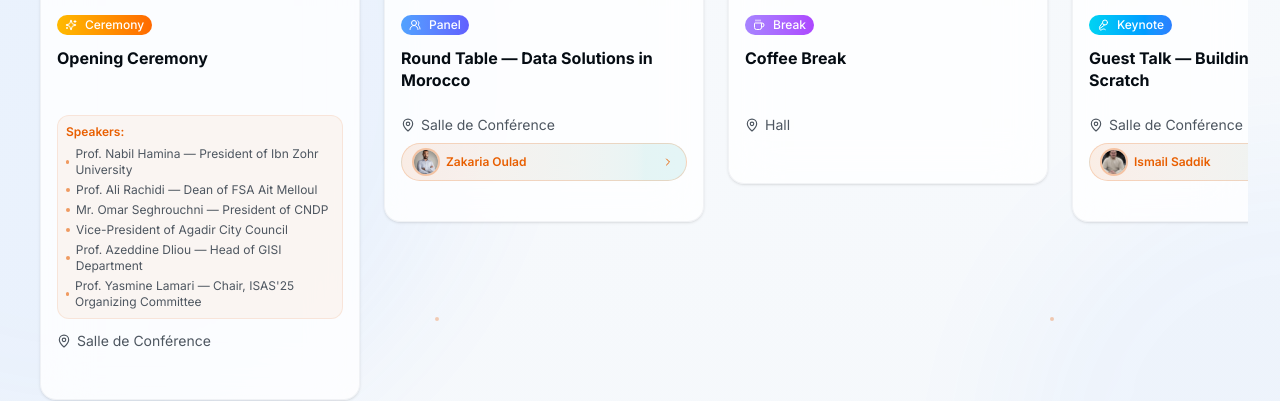
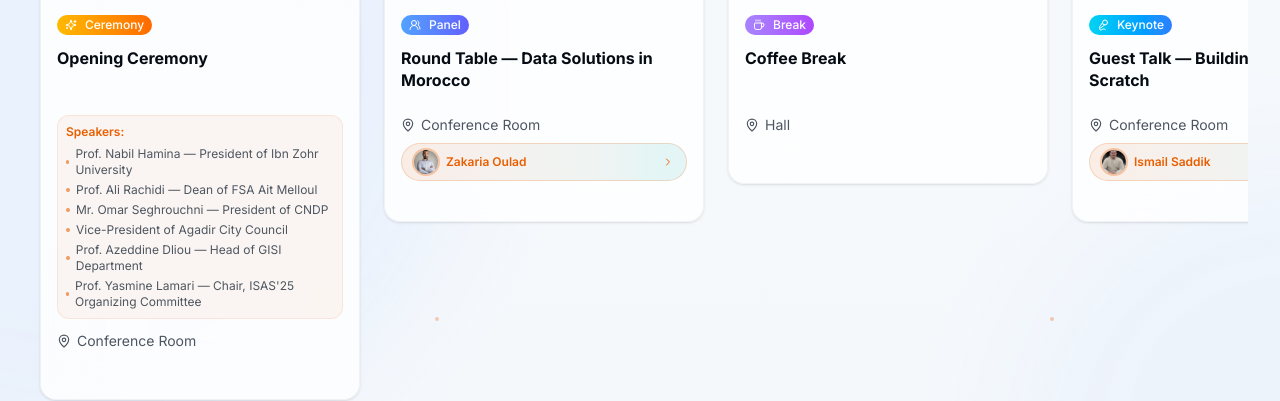
Before and after one commit to mouadassargual/isasfsaam, a Next.js app: page / in a window 1280 px wide. Shown: the part 6025-6426 px from the top of the page. Built offline with nearby package versions, Linux system fonts and the light colour scheme.

Commit message:
Add EN/FR translations for room names: Conference Room / Salle de Conférence, Multipurpose Room / Salle Polyvalente

```diff
--- a/components/schedule.tsx
+++ b/components/schedule.tsx
@@ -43,11 +43,11 @@ const scheduleData = [
     theme: "Opening & Data Solutions", themeFr: "Ouverture & Solutions Data",
     emoji: "🚀", gradient: "from-blue-500 via-blue-600 to-cyan-500", bgGlow: "bg-blue-500/20",
     events: [
-      { time: "09:30 - 10:00", titleEn: "Opening Ceremony", titleFr: "Cérémonie d'ouverture", type: "ceremony", location: "Salle de Conférence", icon: "🎤", openingSpeakers: ["Prof. Nabil Hamina — President of Ibn Zohr University", "Prof. Ali Rachidi — Dean of FSA Ait Melloul", "Mr. Omar Seghrouchni — President of CNDP", "Vice-President of Agadir City Council", "Prof. Azeddine Dliou — Head of GISI Department", "Prof. Yasmine Lamari — Chair, ISAS'25 Organizing Committee"] },
-      { time: "10:00 - 11:00", titleEn: "Round Table — Data Solutions in Morocco", titleFr: "Table Ronde — Solutions Data au Maroc", speaker: "Zakaria Oulad", type: "conference", location: "Salle de Conférence", icon: "🗣️" },
-      { time: "11:00 - 11:30", titleEn: "Coffee Break", titleFr: "Pause Café", type: "networking", location: "Hall", icon: "☕" },
-      { time: "11:30 - 12:30", titleEn: "Guest Talk — Building a Project from Scratch", titleFr: "Conférence — Construire un projet de zéro", speaker: "Ismail Saddik", type: "keynote", location: "Salle de Conférence", icon: "💡" },
-      { time: "14:00 - 17:00", titleEn: "Workshop — From Business Needs to Smart Solutions", titleFr: "Atelier — Des besoins métiers aux solutions intelligentes", speaker: "Zakaria Oulad & CNDP", type: "workshop", location: "Salle Polyvalente", icon: "🔧" },
+      { time: "09:30 - 10:00", titleEn: "Opening Ceremony", titleFr: "Cérémonie d'ouverture", type: "ceremony", locationEn: "Conference Room", locationFr: "Salle de Conférence", icon: "🎤", openingSpeakers: ["Prof. Nabil Hamina — President of Ibn Zohr University", "Prof. Ali Rachidi — Dean of FSA Ait Melloul", "Mr. Omar Seghrouchni — President of CNDP", "Vice-President of Agadir City Council", "Prof. Azeddine Dliou — Head of GISI Department", "Prof. Yasmine Lamari — Chair, ISAS'25 Organizing Committee"] },
+      { time: "10:00 - 11:00", titleEn: "Round Table — Data Solutions in Morocco", titleFr: "Table Ronde — Solutions Data au Maroc", speaker: "Zakaria Oulad", type: "conference", locationEn: "Conference Room", locationFr: "Salle de Conférence", icon: "🗣️" },
+      { time: "11:00 - 11:30", titleEn: "Coffee Break", titleFr: "Pause Café", type: "networking", locationEn: "Hall", locationFr: "Hall", icon: "☕" },
+      { time: "11:30 - 12:30", titleEn: "Guest Talk — Building a Project from Scratch", titleFr: "Conférence — Construire un projet de zéro", speaker: "Ismail Saddik", type: "keynote", locationEn: "Conference Room", locationFr: "Salle de Conférence", icon: "💡" },
+      { time: "14:00 - 17:00", titleEn: "Workshop — From Business Needs to Smart Solutions", titleFr: "Atelier — Des besoins métiers aux solutions intelligentes", speaker: "Zakaria Oulad & CNDP", type: "workshop", locationEn: "Multipurpose Room", locationFr: "Salle Polyvalente", icon: "🔧" },
     ],
   },
   {
@@ -55,10 +55,10 @@ const scheduleData = [
     theme: "Agri-AI & Industrial Solutions", themeFr: "Agri-IA & Solutions Industrielles",
     emoji: "🤖", gradient: "from-violet-500 via-purple-600 to-fuchsia-500", bgGlow: "bg-violet-500/20",
     events: [
-      { time: "10:00 - 11:00", titleEn: "Agri-AI: Digital Solutions for Agriculture", titleFr: "Agri-IA : Solutions numériques pour l'agriculture", speaker: "Prof. El Mehdi Cherrat", type: "keynote", location: "Salle de Conférence", icon: "🌿" },
-      { time: "11:00 - 11:15", titleEn: "Break & Speed Networking", titleFr: "Pause & Speed Networking", type: "networking", location: "Hall", icon: "☕" },
-      { time: "11:15 - 12:45", titleEn: "Industrial Smart Solutions", titleFr: "Solutions Industrielles Intelligentes", speaker: "Mohamed El Habib Abaakil", type: "keynote", location: "Salle de Conférence", icon: "🏭" },
-      { time: "14:00 - 17:00", titleEn: "Workshop — Co-Creating Smart Solutions", titleFr: "Atelier — Co-création de solutions intelligentes", speaker: "Mohamed El Habib Abaakil", type: "workshop", location: "Salle Polyvalente", icon: "🤝" },
+      { time: "10:00 - 11:00", titleEn: "Agri-AI: Digital Solutions for Agriculture", titleFr: "Agri-IA : Solutions numériques pour l'agriculture", speaker: "Prof. El Mehdi Cherrat", type: "keynote", locationEn: "Conference Room", locationFr: "Salle de Conférence", icon: "🌿" },
+      { time: "11:00 - 11:15", titleEn: "Break & Speed Networking", titleFr: "Pause & Speed Networking", type: "networking", locationEn: "Hall", locationFr: "Hall", icon: "☕" },
+      { time: "11:15 - 12:45", titleEn: "Industrial Smart Solutions", titleFr: "Solutions Industrielles Intelligentes", speaker: "Mohamed El Habib Abaakil", type: "keynote", locationEn: "Conference Room", locationFr: "Salle de Conférence", icon: "🏭" },
+      { time: "14:00 - 17:00", titleEn: "Workshop — Co-Creating Smart Solutions", titleFr: "Atelier — Co-création de solutions intelligentes", speaker: "Mohamed El Habib Abaakil", type: "workshop", locationEn: "Multipurpose Room", locationFr: "Salle Polyvalente", icon: "🤝" },
     ],
   },
   {
@@ -66,10 +66,10 @@ const scheduleData = [
     theme: "ADAS & BIM/VR", themeFr: "ADAS & BIM/VR",
     emoji: "🚗", gradient: "from-emerald-500 via-green-600 to-teal-500", bgGlow: "bg-emerald-500/20",
     events: [
-      { time: "10:00 - 11:00", titleEn: "Engineering ADAS: A Gateway to Vehicle Autonomy", titleFr: "Ingénierie ADAS : Vers l'autonomie véhiculaire", speaker: "Zakaria El Khadiri", type: "keynote", location: "Salle de Conférence", icon: "🚙" },
-      { time: "11:00 - 11:15", titleEn: "Break & Speed Networking", titleFr: "Pause & Speed Networking", type: "networking", location: "Hall", icon: "☕" },
-      { time: "11:15 - 12:45", titleEn: "Building Information Modeling (BIM) & Virtual Reality", titleFr: "BIM & Réalité Virtuelle", speaker: "Ismail Khoubbaz", type: "keynote", location: "Salle de Conférence", icon: "🥽" },
-      { time: "14:00 - 17:00", titleEn: "Workshop — BIM Design and VR Exploration", titleFr: "Atelier — Conception BIM et exploration VR", speaker: "Ismail Khoubbaz", type: "workshop", location: "Salle Polyvalente", icon: "🎮" },
+      { time: "10:00 - 11:00", titleEn: "Engineering ADAS: A Gateway to Vehicle Autonomy", titleFr: "Ingénierie ADAS : Vers l'autonomie véhiculaire", speaker: "Zakaria El Khadiri", type: "keynote", locationEn: "Conference Room", locationFr: "Salle de Conférence", icon: "🚙" },
+      { time: "11:00 - 11:15", titleEn: "Break & Speed Networking", titleFr: "Pause & Speed Networking", type: "networking", locationEn: "Hall", locationFr: "Hall", icon: "☕" },
+      { time: "11:15 - 12:45", titleEn: "Building Information Modeling (BIM) & Virtual Reality", titleFr: "BIM & Réalité Virtuelle", speaker: "Ismail Khoubbaz", type: "keynote", locationEn: "Conference Room", locationFr: "Salle de Conférence", icon: "🥽" },
+      { time: "14:00 - 17:00", titleEn: "Workshop — BIM Design and VR Exploration", titleFr: "Atelier — Conception BIM et exploration VR", speaker: "Ismail Khoubbaz", type: "workshop", locationEn: "Multipurpose Room", locationFr: "Salle Polyvalente", icon: "🎮" },
     ],
   },
   {
@@ -77,10 +77,10 @@ const scheduleData = [
     theme: "Precision Agriculture & Data", themeFr: "Agriculture de Précision & Data",
     emoji: "🌾", gradient: "from-orange-500 via-amber-600 to-yellow-500", bgGlow: "bg-orange-500/20",
     events: [
-      { time: "10:00 - 11:00", titleEn: "Precision Agriculture: Robotics, Sensors, Drones & Innovations", titleFr: "Agriculture de précision : Robotique, Capteurs, Drones & Innovations", speaker: "Prof. Amine Saddik", type: "keynote", location: "Salle de Conférence", icon: "🌱" },
-      { time: "11:00 - 11:15", titleEn: "Break & Speed Networking", titleFr: "Pause & Speed Networking", type: "networking", location: "Hall", icon: "☕" },
-      { time: "11:15 - 12:45", titleEn: "Precision Guidance for Optimal Crop Protection", titleFr: "Guidage de précision pour la protection optimale des cultures", speaker: "Rachid Bouharroud", type: "keynote", location: "Salle de Conférence", icon: "🎯" },
-      { time: "14:00 - 17:00", titleEn: "Workshop — Building a Modern Open-Source Data Pipeline", titleFr: "Atelier — Pipeline de données open-source moderne", speaker: "Nabil Ayoub & Anas Bennis", type: "workshop", location: "Salle Polyvalente", icon: "📊" },
+      { time: "10:00 - 11:00", titleEn: "Precision Agriculture: Robotics, Sensors, Drones & Innovations", titleFr: "Agriculture de précision : Robotique, Capteurs, Drones & Innovations", speaker: "Prof. Amine Saddik", type: "keynote", locationEn: "Conference Room", locationFr: "Salle de Conférence", icon: "🌱" },
+      { time: "11:00 - 11:15", titleEn: "Break & Speed Networking", titleFr: "Pause & Speed Networking", type: "networking", locationEn: "Hall", locationFr: "Hall", icon: "☕" },
+      { time: "11:15 - 12:45", titleEn: "Precision Guidance for Optimal Crop Protection", titleFr: "Guidage de précision pour la protection optimale des cultures", speaker: "Rachid Bouharroud", type: "keynote", locationEn: "Conference Room", locationFr: "Salle de Conférence", icon: "🎯" },
+      { time: "14:00 - 17:00", titleEn: "Workshop — Building a Modern Open-Source Data Pipeline", titleFr: "Atelier — Pipeline de données open-source moderne", speaker: "Nabil Ayoub & Anas Bennis", type: "workshop", locationEn: "Multipurpose Room", locationFr: "Salle Polyvalente", icon: "📊" },
     ],
   },
   {
@@ -88,8 +88,8 @@ const scheduleData = [
     theme: "Business Model & Strategy", themeFr: "Business Model & Stratégie",
     emoji: "💼", gradient: "from-rose-500 via-pink-600 to-red-500", bgGlow: "bg-rose-500/20",
     events: [
-      { time: "10:00 - 12:45", titleEn: "Business Model Strategies and Go-to-Market Approaches for Intelligent Solutions", titleFr: "Stratégies Business Model et Go-to-Market pour les solutions intelligentes", speaker: "Abdellah Bourti", type: "keynote", location: "Salle de Conférence", icon: "📈" },
-      { time: "14:00 - 17:00", titleEn: "Hands-On Workshop — Building Your Business Model and Launch Plan", titleFr: "Atelier Pratique — Construisez votre Business Model et Plan de Lancement", speaker: "Abdellah Bourti", type: "workshop", location: "Salle Polyvalente", icon: "🚀" },
+      { time: "10:00 - 12:45", titleEn: "Business Model Strategies and Go-to-Market Approaches for Intelligent Solutions", titleFr: "Stratégies Business Model et Go-to-Market pour les solutions intelligentes", speaker: "Abdellah Bourti", type: "keynote", locationEn: "Conference Room", locationFr: "Salle de Conférence", icon: "📈" },
+      { time: "14:00 - 17:00", titleEn: "Hands-On Workshop — Building Your Business Model and Launch Plan", titleFr: "Atelier Pratique — Construisez votre Business Model et Plan de Lancement", speaker: "Abdellah Bourti", type: "workshop", locationEn: "Multipurpose Room", locationFr: "Salle Polyvalente", icon: "🚀" },
     ],
   },
   {
@@ -97,8 +97,8 @@ const scheduleData = [
     theme: "Project Management & Closing", themeFr: "Gestion de Projet & Clôture",
     emoji: "🏆", gradient: "from-indigo-500 via-blue-600 to-cyan-500", bgGlow: "bg-indigo-500/20",
     events: [
-      { time: "10:00 - 13:00", titleEn: "Project Management and Go-to-Market Strategy", titleFr: "Gestion de Projet et Stratégie Go-to-Market", speaker: "Youssef El-Ouardi", type: "keynote", location: "Salle de Conférence", icon: "📋" },
-      { time: "13:00 - 14:00", titleEn: "Closing Session & Certificates", titleFr: "Cérémonie de Clôture & Certificats", type: "ceremony", location: "Salle de Conférence", icon: "🏅" },
+      { time: "10:00 - 13:00", titleEn: "Project Management and Go-to-Market Strategy", titleFr: "Gestion de Projet et Stratégie Go-to-Market", speaker: "Youssef El-Ouardi", type: "keynote", locationEn: "Conference Room", locationFr: "Salle de Conférence", icon: "📋" },
+      { time: "13:00 - 14:00", titleEn: "Closing Session & Certificates", titleFr: "Cérémonie de Clôture & Certificats", type: "ceremony", locationEn: "Conference Room", locationFr: "Salle de Conférence", icon: "🏅" },
     ],
   },
 ]
@@ -359,7 +359,7 @@ export function Schedule() {
                         {/* Location */}
                         <div className="flex items-center gap-1.5 text-xs md:text-sm text-muted-foreground mb-2">
                           <MapPin className="w-3.5 h-3.5 shrink-0" />
-                          <span className="truncate">{event.location}</span>
+                          <span className="truncate">{language === "en" ? event.locationEn : event.locationFr}</span>
                         </div>
 
                         {/* Speaker */}
```
